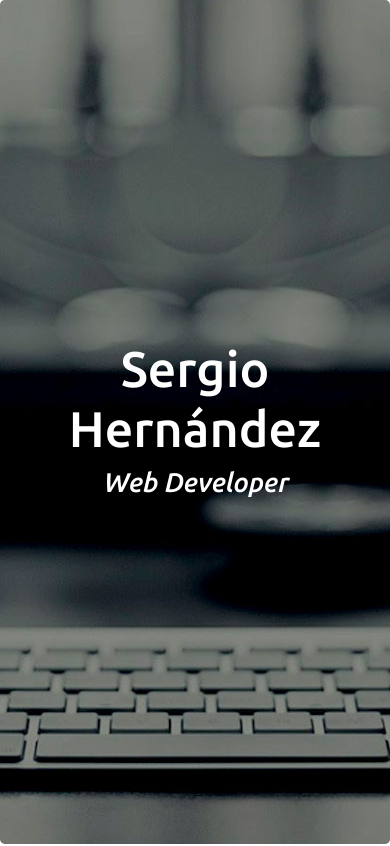
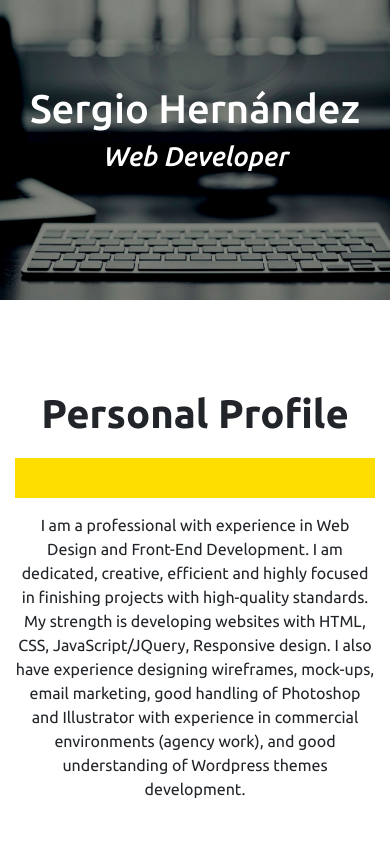
Before and after one commit to sergiohernandezlsm/sergiouk10, a React (Create React App) app: page / in a window 390 px wide. Shown: the top 846 px of the page. Built offline with nearby package versions, Linux system fonts and the light colour scheme.

Commit message:
some details

```diff
--- a/src/components/Experience/Experience.module.scss
+++ b/src/components/Experience/Experience.module.scss
@@ -28,7 +28,6 @@
 
 .root {
   flex-grow: 1;
-  margin: 70px 0;
   padding: 60px 0 70px 0;
   background-image: url("../../assets/images/road.jpg");
   background-position: center;
--- a/src/components/Header/Header.module.scss
+++ b/src/components/Header/Header.module.scss
@@ -9,8 +9,11 @@ html {
   background-position: center;
   background-repeat: no-repeat;
   background-size: cover;
-  min-height: 100vh;
+  height: 300px;
   position: relative;
+  @media only screen and (min-width: 567px) {
+    min-height: 100vh;
+  }
   .headerText {
     position: absolute;
     top: 40%;
@@ -19,6 +22,11 @@ html {
     color: #fff;
     font-family: "ubuntumedium", sans-serif;
     font-size: 50px;
+    @media only screen and (max-width: 566px) {
+      top: 28%;
+      font-size: 40px;
+      padding: 0 10px;
+    }
     span {
       font-size: 27px;
       display: block;
--- a/src/components/Header/index.js
+++ b/src/components/Header/index.js
@@ -1,13 +1,12 @@
 import React from 'react';
 import css from './Header.module.scss';
-import Jumbotron from 'react-bootstrap/Jumbotron';
 
 export default function Header() {
   return (
     <div className={css.header}>
-    <Jumbotron className={css.topImageWrapper}>
+    <div className={css.topImageWrapper}>
       <h1 className={css.headerText}>{`Sergio Hernández`}<span>{`Web Developer`}</span></h1>
-    </Jumbotron>
+    </div>
     </div>
   );
 }
```
